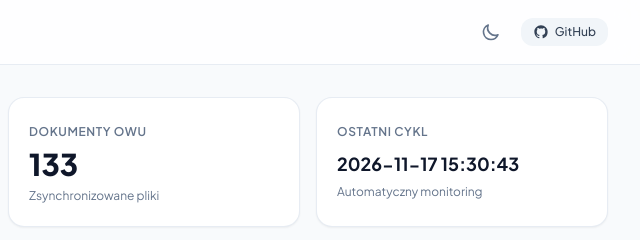
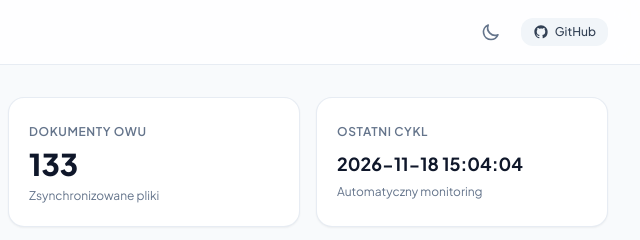
Before and after one commit to basina194/OWU_SYNC, a plain HTML site: page index.html in a window 1280 px wide. Shown: the top 240 px of the page, 640-1280 px from the left. Drawn offline with nearby package versions, Linux system fonts and the light colour scheme.

Commit message:
Aktualizacja hashy OWU i panelu dashboard [skip ci]

```diff
--- a/index.html
+++ b/index.html
@@ -104,7 +104,7 @@
 
         <div class="bg-white dark:bg-slate-900 rounded-2xl p-4 sm:p-5 border border-slate-200/80 dark:border-slate-800 shadow-sm">
           <span class="text-xs font-semibold uppercase tracking-wider text-slate-500 dark:text-slate-400">Ostatni cykl</span>
-          <p class="text-base sm:text-lg font-bold mt-2 text-slate-900 dark:text-white truncate">2026-11-17 15:30:43</p>
+          <p class="text-base sm:text-lg font-bold mt-2 text-slate-900 dark:text-white truncate">2026-11-18 15:04:04</p>
           <span class="text-xs text-slate-500 dark:text-slate-400">Automatyczny monitoring</span>
         </div>
       </div>
```
